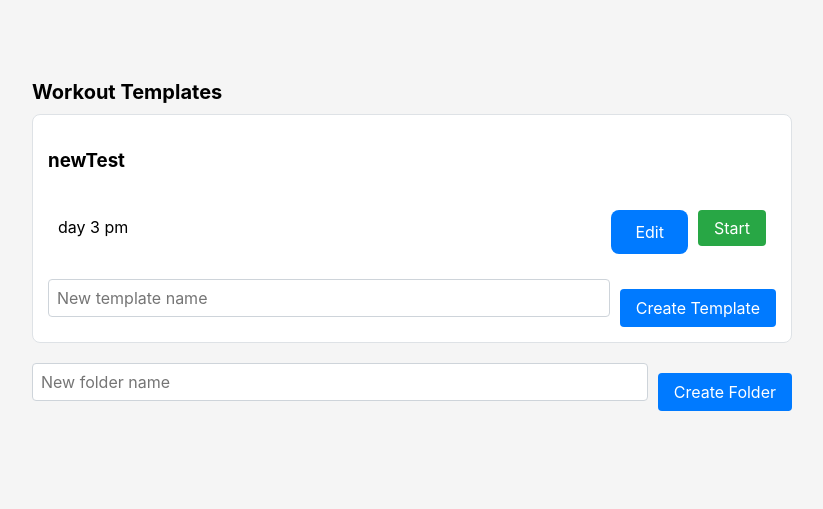
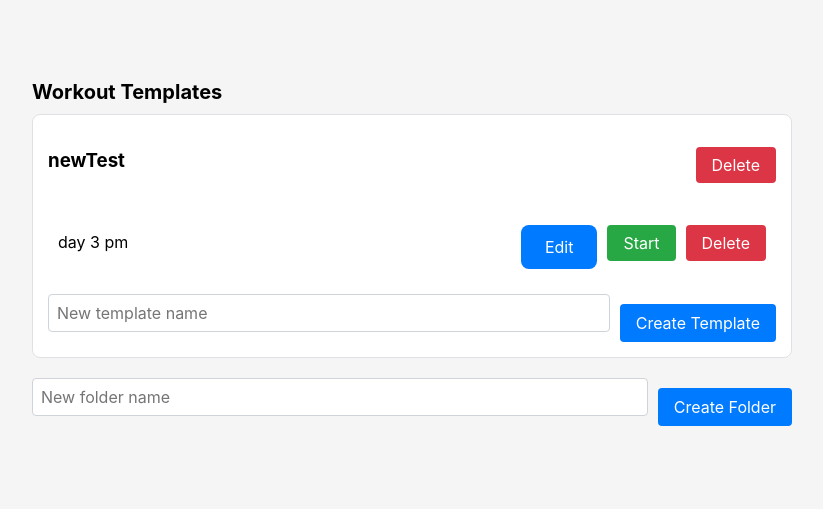
Before and after one commit to dianaargn/team-do-over, a Flask app: template templates/dashboard.html in a window 1280 px wide. Shown: the top 509 px of the page, without its empty margins (228-1051 px from the left). Run offline with Flask 3, Linux system fonts and the light colour scheme; the template is opened without the code that fills it: values that come from a table or form of the project are taken from there, others are empty.

Commit message:
UI update for dashboard.html
UI for delete template and folder options

```diff
--- a/templates/dashboard.html
+++ b/templates/dashboard.html
@@ -14,7 +14,12 @@
         <div class="folders-container">
             {% for folder in folders %}
             <div class="folder">
-                <h3>{{ folder.name }}</h3>
+                <div class="folder-header">
+                    <h3>{{ folder.name }}</h3>
+                    <form action="{{ url_for('delete_folder', folder_id=folder.id) }}" method="post" class="inline-form">
+                        <button type="submit" class="button delete-button" onclick="return confirm('Are you sure you want to delete this folder and all its templates?')">Delete</button>
+                    </form>
+                </div>
                 <div class="templates-list">
                     {% for template in folder.templates %}
                     <div class="template">
@@ -23,6 +28,9 @@
                             <a href="{{ url_for('edit_template', template_id=template.id) }}" class="button edit-button">Edit</a>
                             <form action="{{ url_for('start_workout', template_id=template.id) }}" method="post" class="inline-form">
                                 <button type="submit" class="button start-button">Start</button>
+                            </form>
+                            <form action="{{ url_for('delete_template', template_id=template.id) }}" method="post" class="inline-form">
+                                <button type="submit" class="button delete-button" onclick="return confirm('Are you sure you want to delete this template?')">Delete</button>
                             </form>
                         </div>
                     </div>
@@ -43,22 +51,29 @@
     </div>
 
     {% if recent_workouts %}
-    <div class="recent-workouts-section">
-        <h2>Recent Workouts</h2>
-        <div class="recent-workouts-list">
-            {% for workout in recent_workouts %}
-            <div class="workout-item">
-                <span class="workout-name">{{ workout.name }}</span>
-                <span class="workout-date">{{ workout.date.strftime('%B %d, %Y') }}</span>
-                <a href="{{ url_for('view_workout', workout_id=workout.id) }}" class="button view-button">View</a>
-            </div>
-            {% endfor %}
-        </div>
-    </div>
+    <!-- Rest of your recent workouts section remains the same -->
     {% endif %}
 </div>
 
 <style>
+/* Keep your existing styles and add these new ones */
+.folder-header {
+    display: flex;
+    justify-content: space-between;
+    align-items: center;
+    margin-bottom: 15px;
+}
+
+.delete-button {
+    background-color: #dc3545;
+    color: white;
+}
+
+.delete-button:hover {
+    background-color: #c82333;
+}
+
+/* Keep all your other existing styles */
 .dashboard-container {
     max-width: 800px;
     margin: 0 auto;
```
